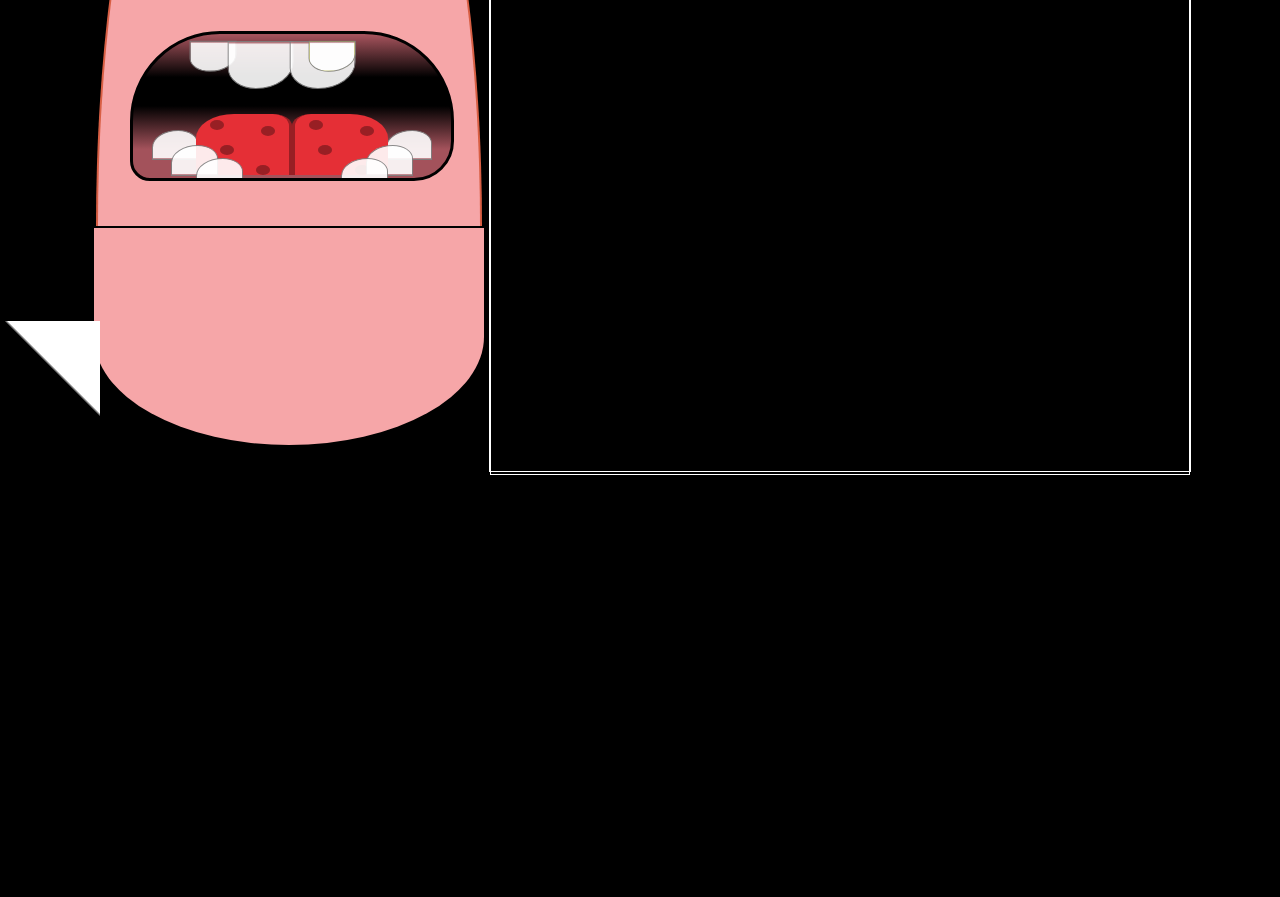
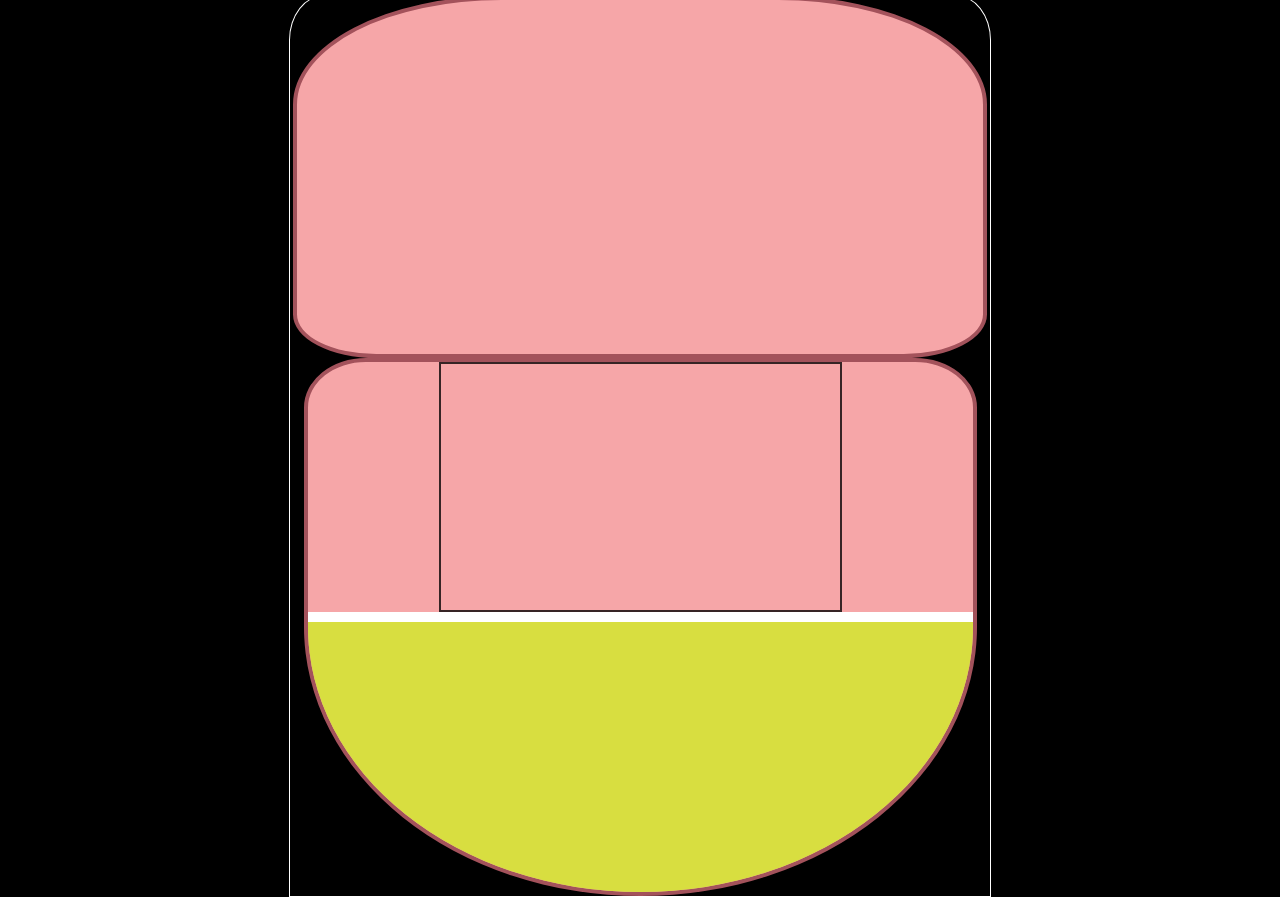
Before and after one commit to RodrigoCortazarOrtega/ProgramacionWeb2025-1, a plain HTML site: page ActividadPositionCajasColores/dibujo.html in a window 1280 px wide. Shown: the part 379-1276 px from the top of the page. Before the commit the page ends 854 px from the top, so only its background shows below. Drawn offline with Linux system fonts and the light colour scheme.

Commit message:
Terminando cara y agregando cuerpo

```diff
--- a/ActividadPositionCajasColores/dibujo.css
+++ b/ActividadPositionCajasColores/dibujo.css
@@ -26,6 +26,12 @@ h1{
 span{
     color: #A3525B;
 }
+.todo{
+    position: relative;
+    display: flex;
+    flex-direction: column;
+    align-items: center;
+}
 .cabeza{
     box-sizing: border-box;
     height: 850px;
@@ -34,7 +40,8 @@ span{
     flex-wrap: wrap;
     justify-content: center;
     align-items: end;
-
+    position: relative;
+    border: 2px solid white;
 }
 
 .superior{
@@ -148,6 +155,7 @@ span{
     border-radius: 50%;
     background-color: white;
     background: linear-gradient(to top ,gray 20%, white 50%) ;
+    box-shadow: 0px 7px 20px 6px #362425 ;
 }
 .ojo2{
     position: relative;
@@ -159,6 +167,7 @@ span{
     border:1px solid black;
     border-radius: 50%;
     background: linear-gradient(to top ,gray 20%, white 40%) ;
+    box-shadow: 0px 10px 29px 8px #362425 ;
 }
 .iris1{
     position: relative;
@@ -234,6 +243,7 @@ span{
     border-bottom-right-radius: 40px;
     border-bottom-left-radius: 20px;
     background: linear-gradient(to top,#A3525B 20%,  black  50%, black 70%,#A3525B 99%);
+    box-shadow: 0px 2px 1px .5px black ;
 }
 .lengua{
     display: flex;
@@ -256,7 +266,7 @@ span{
     border-top-right-radius: 20% ;
     border-bottom-left-radius:10% ;
     position: relative;
-    border-right: 3px solid #981F24;
+    border-right: 1px solid white;
 }
 .lengua > div:nth-child(2){
     border-top-right-radius: 40% ;
@@ -304,7 +314,7 @@ span{
     background-color: white;
     height: 20%;
     width: 14%;
-    opacity: .9;
+    opacity: .99;
     border-top-right-radius:45%;
     border-top-left-radius:60%;
     background: linear-gradient(to top,#A3525B , white 5%  );
@@ -362,34 +372,65 @@ span{
     z-index:1;
     left: 18%;
     top:5%;
-    right:30%;
+
     transform: rotate(180deg);
 }
 
 
 /*Corregir abajo*/
 .dienteB10{
-    z-index:2;
-    right: 8%;
+    z-index:1;
+    right: 18%;
     top:5%;
-    right:30%;
     transform: rotate(180deg);
-    background-color: yellow;
 }
 
 
 /*El cuerpo*/
 .cuerpo{
-    display: block;
+    display: flex;
+    flex-direction: column;
+    align-items: center;
+    border-top-left-radius: 5%;
+    border-top-right-radius: 5%;
     border: 1px solid white;
     height: 900px;
     width: 700px;
 }
 .cuerpo_superior{
+    width: 98%;
     height: 40%;
-    border: 1px solid white;
+    border: 4px solid #A3525B;
+    border-top-left-radius: 30%;
+    border-top-right-radius: 30%;
+    border-bottom-left-radius: 12%;
+    border-bottom-right-radius: 12%;
+    background-color: #F6A6A8;
+
 }
 .cuerpo_inferior{
+    display: flex;
+    flex-direction: column;
+    align-items: center;
+    justify-content: center;
+    overflow:hidden ;
+    width: 95%;
     height: 60%;
-    border: 1px solid white;
+    border: 4px solid #A3525B;
+    background-color: #F6A6A8 ;
+    border-top-left-radius: 18%;
+    border-top-right-radius: 18%;
+    border-bottom-left-radius: 98%;
+    border-bottom-right-radius: 98%;
 }
+.cuadritos{
+    height: 50%;
+    width: 60%;
+    border:2px solid #362425;
+}
+.prenda{
+    width: 100%;
+    background-color: #D8DE40 ;
+    height: 55%;
+    border-top:10px solid white;
+}
--- a/ActividadPositionCajasColores/dibujo.html
+++ b/ActividadPositionCajasColores/dibujo.html
@@ -18,8 +18,10 @@
     </style>
 </head>
 <body>
-    <div class="prueba"></div>
+
     <h1><span>Patricio</span> Estrella</h1>
+
+    <div class="todo">
         <div class="cabeza">
             <div class="superior">
                 <div class="face">
@@ -88,7 +90,11 @@
         </div>
         <div class="cuerpo">
             <div class="cuerpo_superior"></div>
-        <div class="cuerpo_inferior"></div>
+            <div class="cuerpo_inferior">
+                <div class="cuadritos"></div>
+                <div class="prenda"></div>
+            </div>
+        </div>
     </div>
 </body>
 </html>
```
Lines whose indentation alone changed are shown as unchanged.
